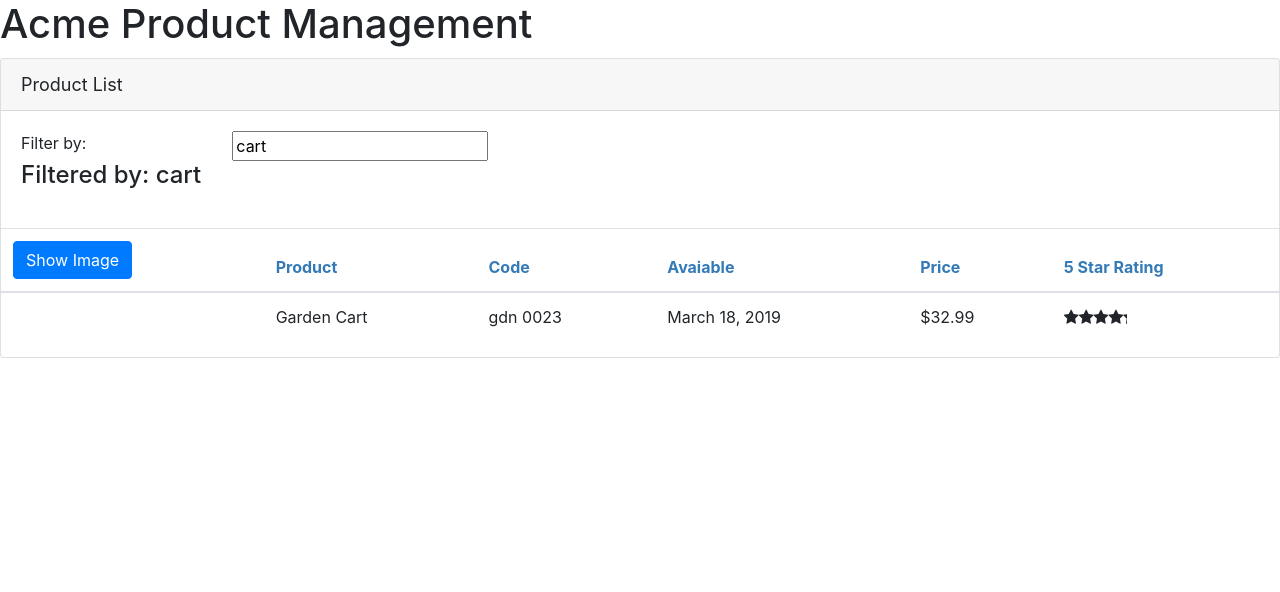
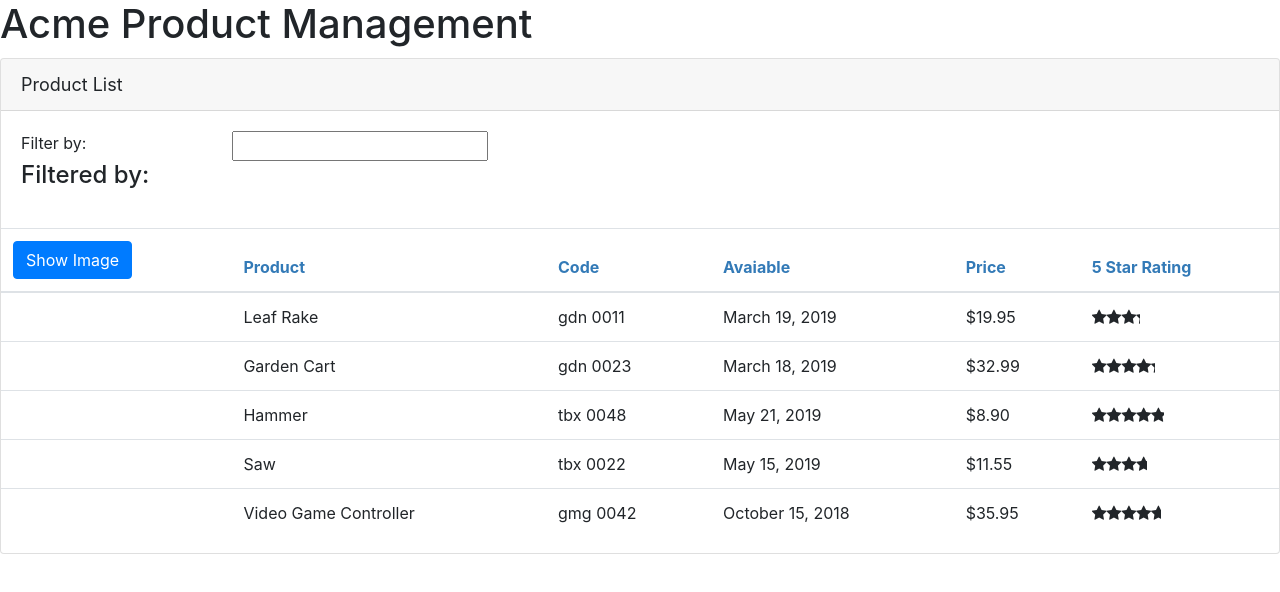
Before and after one commit to ogendogen/angular-tutorial, an Angular app: page / in a window 1280 px wide. Shown: the top 592 px of the page. Built offline with nearby package versions, Linux system fonts and the light colour scheme.

Commit message:
Created service with dependency injection

```diff
--- a/src/app/products/product-list.component.ts
+++ b/src/app/products/product-list.component.ts
@@ -1,5 +1,6 @@
 import { Component, OnInit } from '@angular/core';
 import { IProduct } from './product';
+import { ProductService } from './product.service';
 
 @Component({
     selector: 'pm-products',
@@ -12,7 +13,7 @@
     imageWidth: number = 50;
     imageMargin: number = 2;
     showImage: boolean = false;
-    private _listFilter: string = 'cart';
+    private _listFilter: string;
     public get listFilter(): string {
       return this._listFilter;
     }
@@ -22,32 +23,10 @@
     }
 
     filteredProducts: IProduct[];
-    products: IProduct[] = [
-        {
-            "productId": 2,
-            "productName": "Garden Cart",
-            "productCode": "GDN-0023",
-            "releaseDate": "March 18, 2019",
-            "description": "15 gallon capacity rolling garden cart",
-            "price": 32.99,
-            "starRating": 4.2,
-            "imageUrl": "assets/images/garden_cart.png"
-          },
-          {
-            "productId": 5,
-            "productName": "Hammer",
-            "productCode": "TBX-0048",
-            "releaseDate": "May 21, 2019",
-            "description": "Curved claw steel hammer",
-            "price": 8.9,
-            "starRating": 4.8,
-            "imageUrl": "assets/images/hammer.png"
-          }
-    ];
+    products: IProduct[] = [];
 
-    constructor() {
-        this.filteredProducts = this.products;
-        this.listFilter = 'cart';
+    constructor(private productService: ProductService) {
+
     }
 
     onRatingClicked(message: string): void {
@@ -65,6 +44,7 @@
     }
 
     ngOnInit(): void {
-      console.log("In OnInit");
+      this.products = this.productService.getProducts();
+      this.filteredProducts = this.products;
     }
 }
--- /dev/null
+++ b/src/app/products/product.service.ts
@@ -0,0 +1,63 @@
+import { Injectable } from "@angular/core";
+
+import { IProduct } from './product';
+
+@Injectable({
+    providedIn: 'root'
+})
+export class ProductService{
+    getProducts() : IProduct[]{
+        return [
+            {
+              "productId": 1,
+              "productName": "Leaf Rake",
+              "productCode": "GDN-0011",
+              "releaseDate": "March 19, 2019",
+              "description": "Leaf rake with 48-inch wooden handle.",
+              "price": 19.95,
+              "starRating": 3.2,
+              "imageUrl": "assets/images/leaf_rake.png"
+            },
+            {
+              "productId": 2,
+              "productName": "Garden Cart",
+              "productCode": "GDN-0023",
+              "releaseDate": "March 18, 2019",
+              "description": "15 gallon capacity rolling garden cart",
+              "price": 32.99,
+              "starRating": 4.2,
+              "imageUrl": "assets/images/garden_cart.png"
+            },
+            {
+              "productId": 5,
+              "productName": "Hammer",
+              "productCode": "TBX-0048",
+              "releaseDate": "May 21, 2019",
+              "description": "Curved claw steel hammer",
+              "price": 8.9,
+              "starRating": 4.8,
+              "imageUrl": "assets/images/hammer.png"
+            },
+            {
+              "productId": 8,
+              "productName": "Saw",
+              "productCode": "TBX-0022",
+              "releaseDate": "May 15, 2019",
+              "description": "15-inch steel blade hand saw",
+              "price": 11.55,
+              "starRating": 3.7,
+              "imageUrl": "assets/images/saw.png"
+            },
+            {
+              "productId": 10,
+              "productName": "Video Game Controller",
+              "productCode": "GMG-0042",
+              "releaseDate": "October 15, 2018",
+              "description": "Standard two-button video game controller",
+              "price": 35.95,
+              "starRating": 4.6,
+              "imageUrl": "assets/images/xbox-controller.png"
+            }
+          ]
+    }
+}
```
